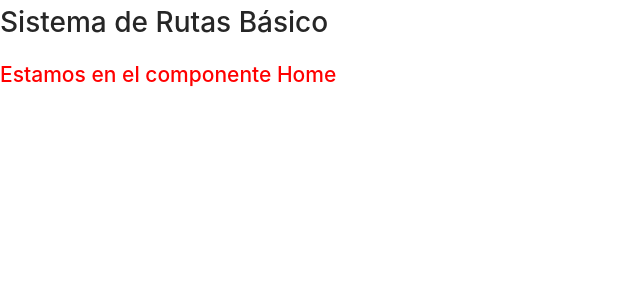
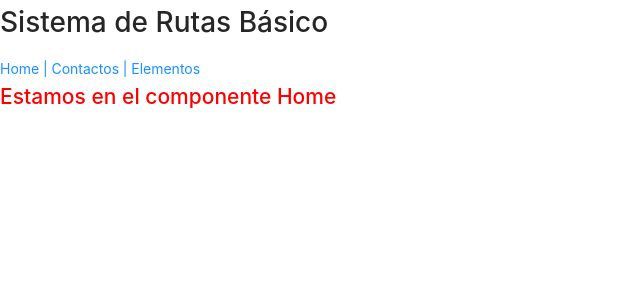
Before and after one commit to pprofpc/web-personal-cliente, a React (Create React App) app: page / in a window 1280 px wide. Shown: the top 300 px of the page, without its empty margins (0-640 px from the left). Built offline with nearby package versions, Linux system fonts and the light colour scheme.

Commit message:
Navegación Básica

```diff
--- a/src/App.js
+++ b/src/App.js
@@ -2,7 +2,7 @@
 import locale from 'antd/es/date-picker/locale/es_ES';
 import { DatePicker, Space } from 'antd';
 import { Collapse } from 'antd';
-import { BrowserRouter as Router, Route, Routes } from 'react-router-dom';
+import { BrowserRouter as Router, Route, Routes, Link } from 'react-router-dom';
 
 
 import './App.scss';
@@ -24,6 +24,12 @@
     <Router>
       <div className="App">
         <h1>Sistema de Rutas Básico</h1>
+
+        <nav>
+          <Link to="/">Home | </Link>
+          <Link to="/contact">Contactos | </Link>
+          <Link to="/elementos">Elementos</Link>
+        </nav>
 
         <Routes>
           <Route exact path='/' element={<Home />} />
```
